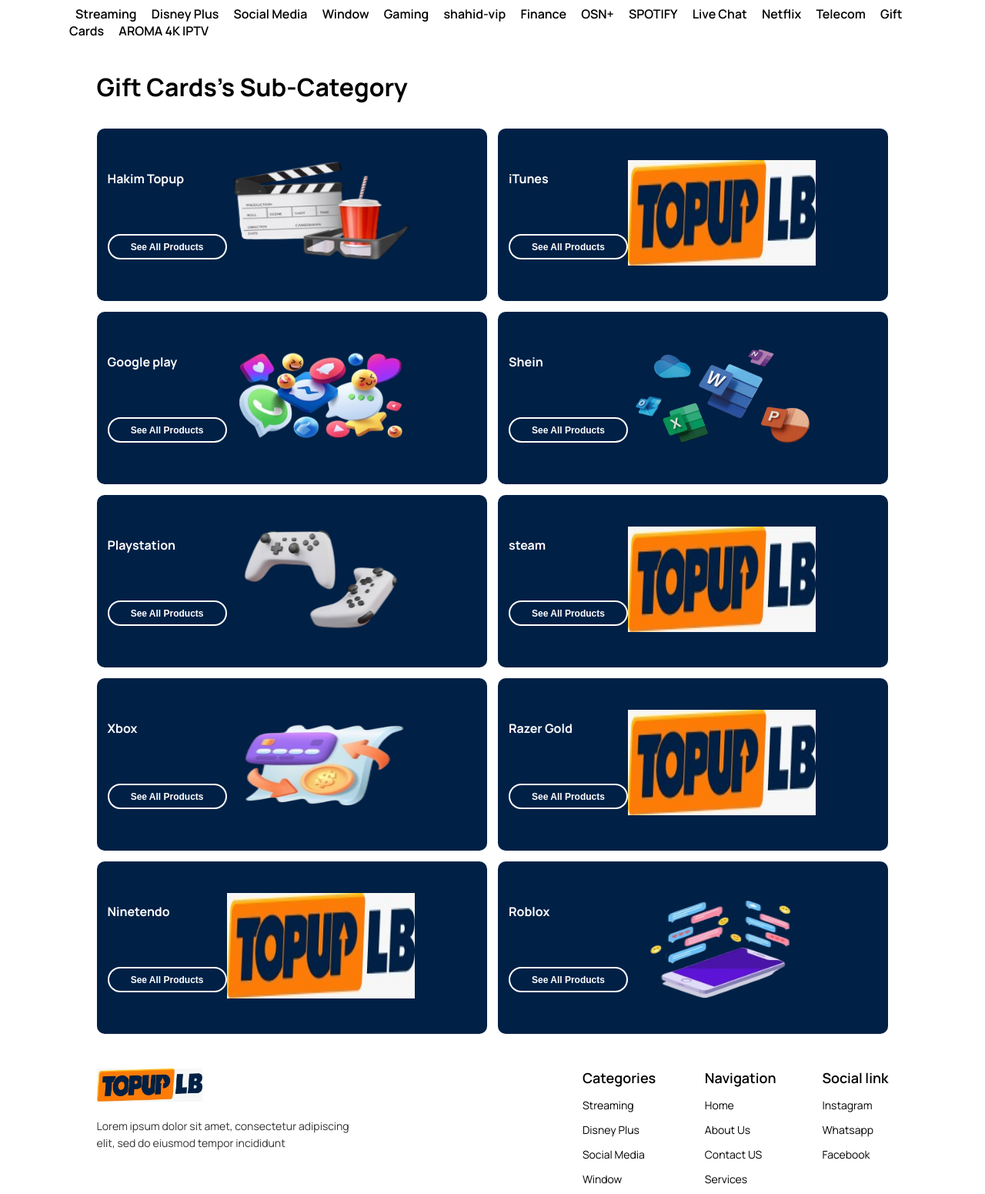
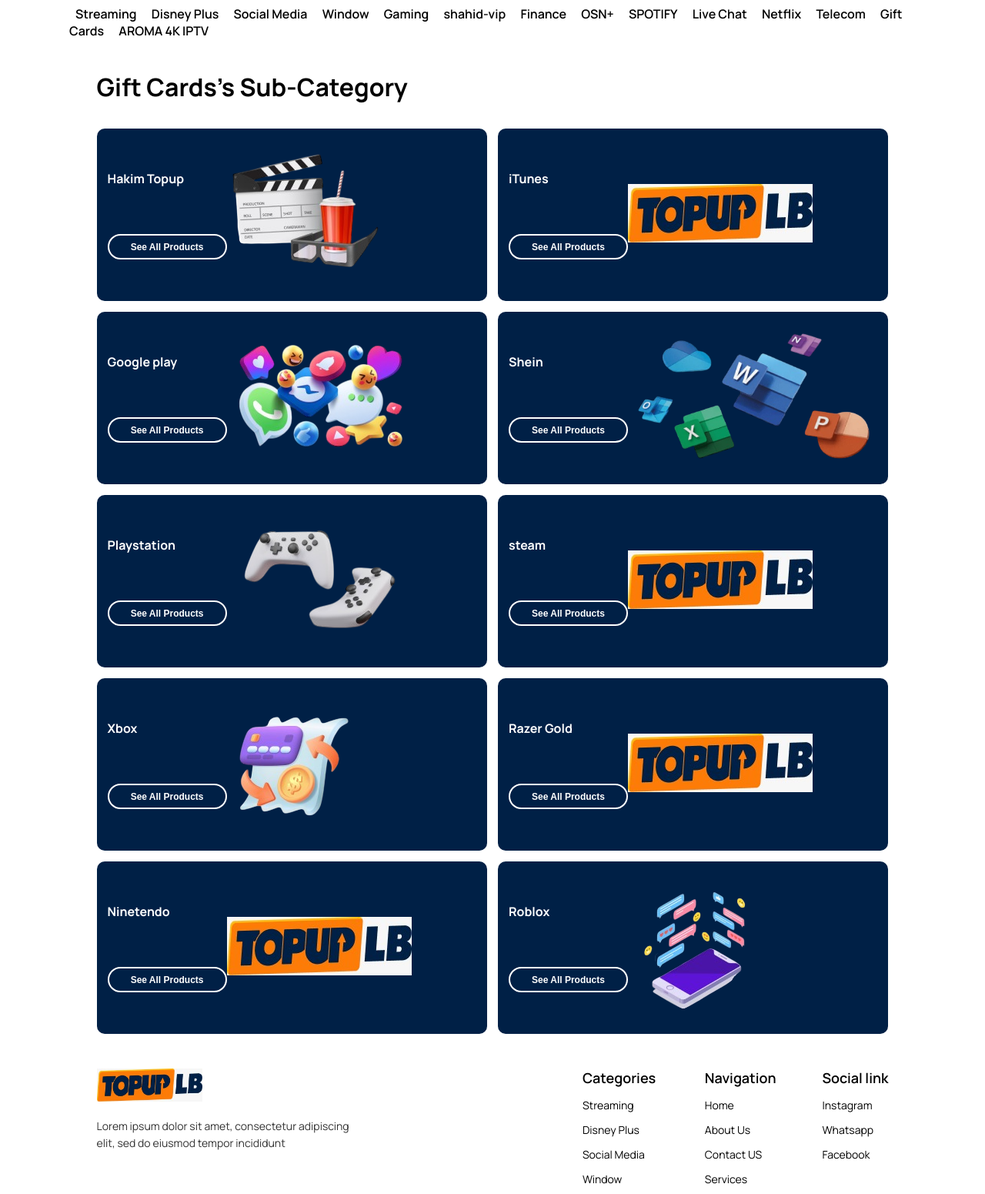
Before and after one commit to M-Shariq-546/TopUPv1, a Django app: page /sub-categories/228d918e-813d-4ecc-ae7a-dc17821fb4a1/ in a window 1280 px wide. Shown: the part 192-1743 px from the top of the page at 77% size. Run offline with Django 4.2, Linux system fonts and the light colour scheme; a user stored in the database is signed in; data comes from the database, SQL or seed files in the repository; parts of the project's set-up code (start-up, migrations or seed data) failed here and were passed over.

Commit message:
categories images stretching issue resolved

```diff
--- a/base/static/css/main.css
+++ b/base/static/css/main.css
@@ -389,8 +389,8 @@
     padding: 14px;
 }
 .categories-container .main-wrapper .product-card img{
-    width: 244px;
-    height: 137px;
+    width: 100%;
+    height: auto;
 }
 .categories-container .main-wrapper .product-card .product-type{
    display: flex;
```
